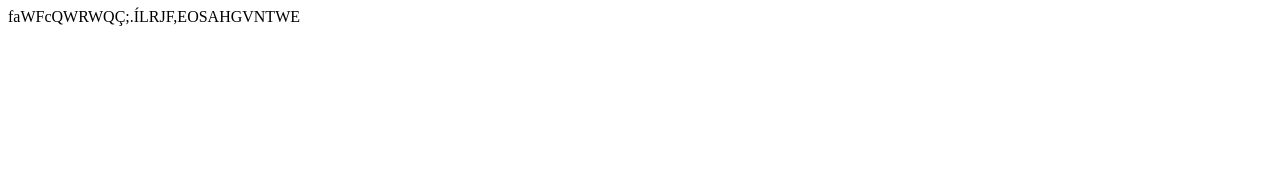
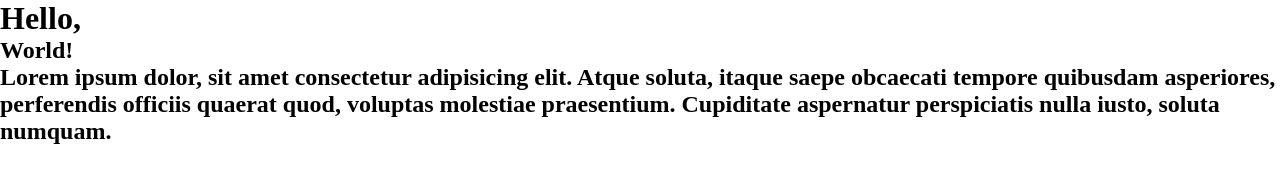
Before and after one commit to barninho0908/curso-git, a plain HTML site: page index.html in a window 1280 px wide. Drawn offline with Linux system fonts and the light colour scheme.

Commit message:
Revert "15º commit - Caos anarquia"
This reverts commit 4503aaafb81958466c502682d94b738557f59ae0.

```diff
--- a/index.html
+++ b/index.html
@@ -3,5 +3,16 @@
 <head>
     <meta charset="UTF-8">
     <meta name="viewport" content="width=device-width, initial-scale=1.0">
-faWFcQWRWQÇ;.ÍLRJF,EOSAHGVNTWE
+    <link rel="stylesheet" href="styles.css">
+    <title>Corrigido</title>
+</head>
+<body>
+    <h1>
+        Hello,
+    </h1>
+    <h2>World!</h2>
+    <h2>
+        Lorem ipsum dolor, sit amet consectetur adipisicing elit. Atque soluta, itaque saepe obcaecati tempore quibusdam asperiores, perferendis officiis quaerat quod, voluptas molestiae praesentium. Cupiditate aspernatur perspiciatis nulla iusto, soluta numquam.
+    </h2>
+</body>
 </html>
```
